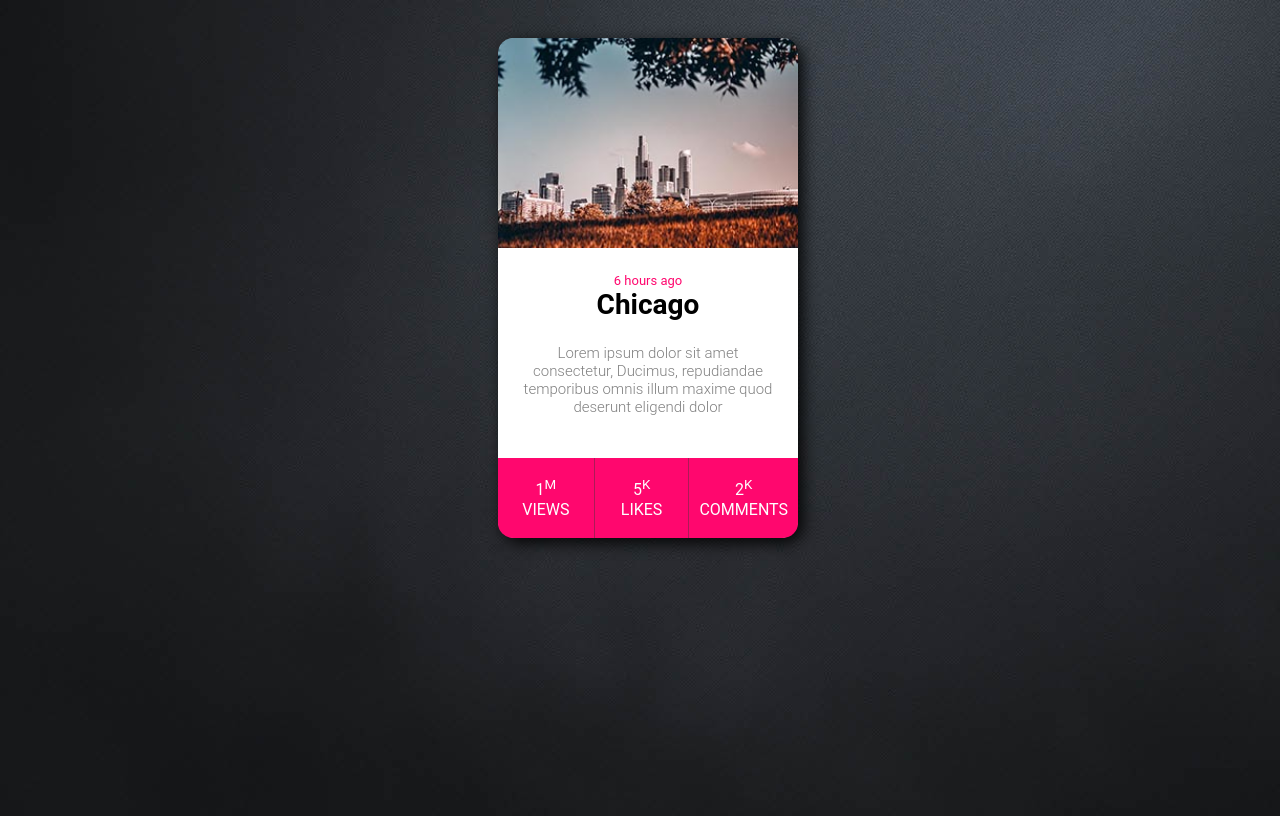
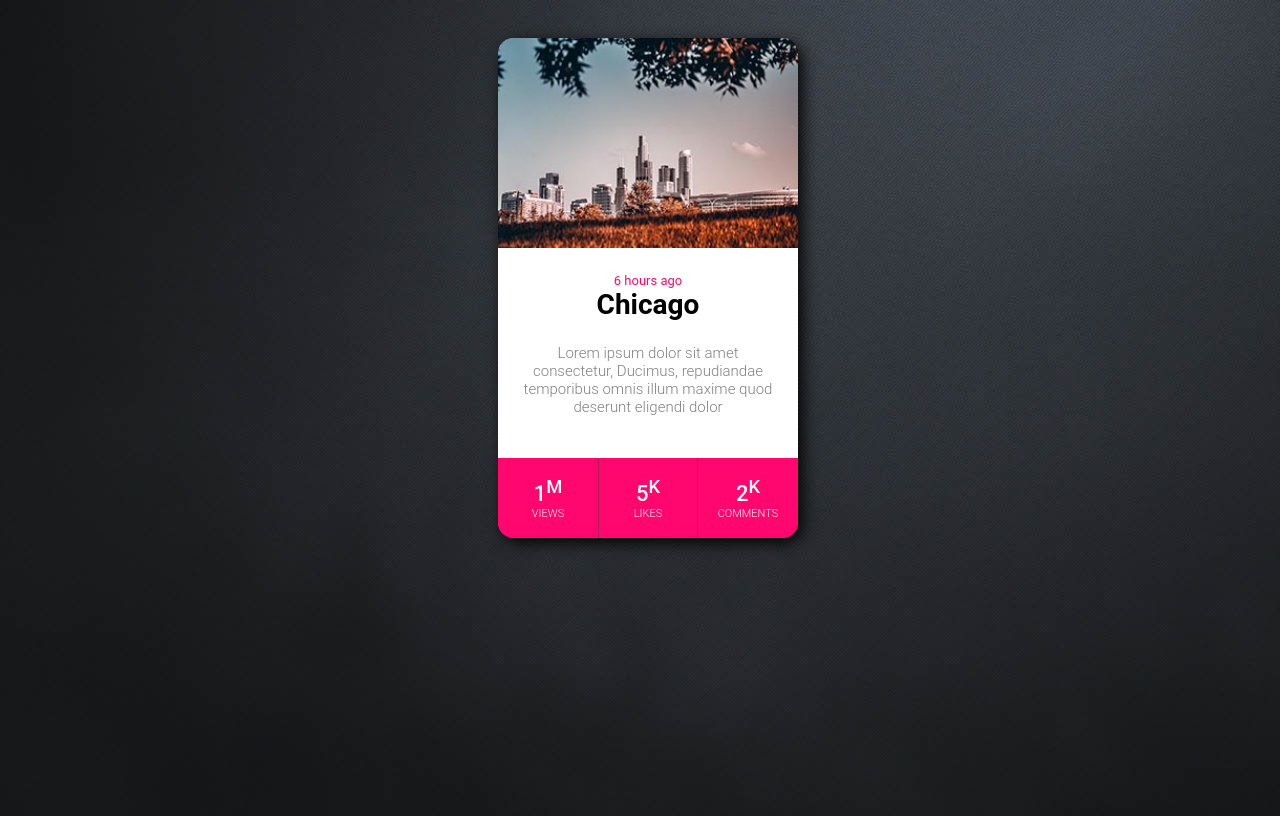
Before and after one commit to georgekj98/RPG-Hover-Card, a plain HTML site: page index.html in a window 1280 px wide. Drawn offline with Linux system fonts and the light colour scheme.

Commit message:
Changed styling of footer

```diff
--- a/style.css
+++ b/style.css
@@ -87,3 +87,12 @@ body{
     transform: scale(1.10);
     box-shadow: 5px 5px 15px rgba(0,0,0,0.6);
 }
+
+.card-footer .value{
+    font-size: 22px;
+    font-weight: 500;
+}
+.card-footer .type{
+    font-size: 11px;
+    font-weight: 300;
+}
```
